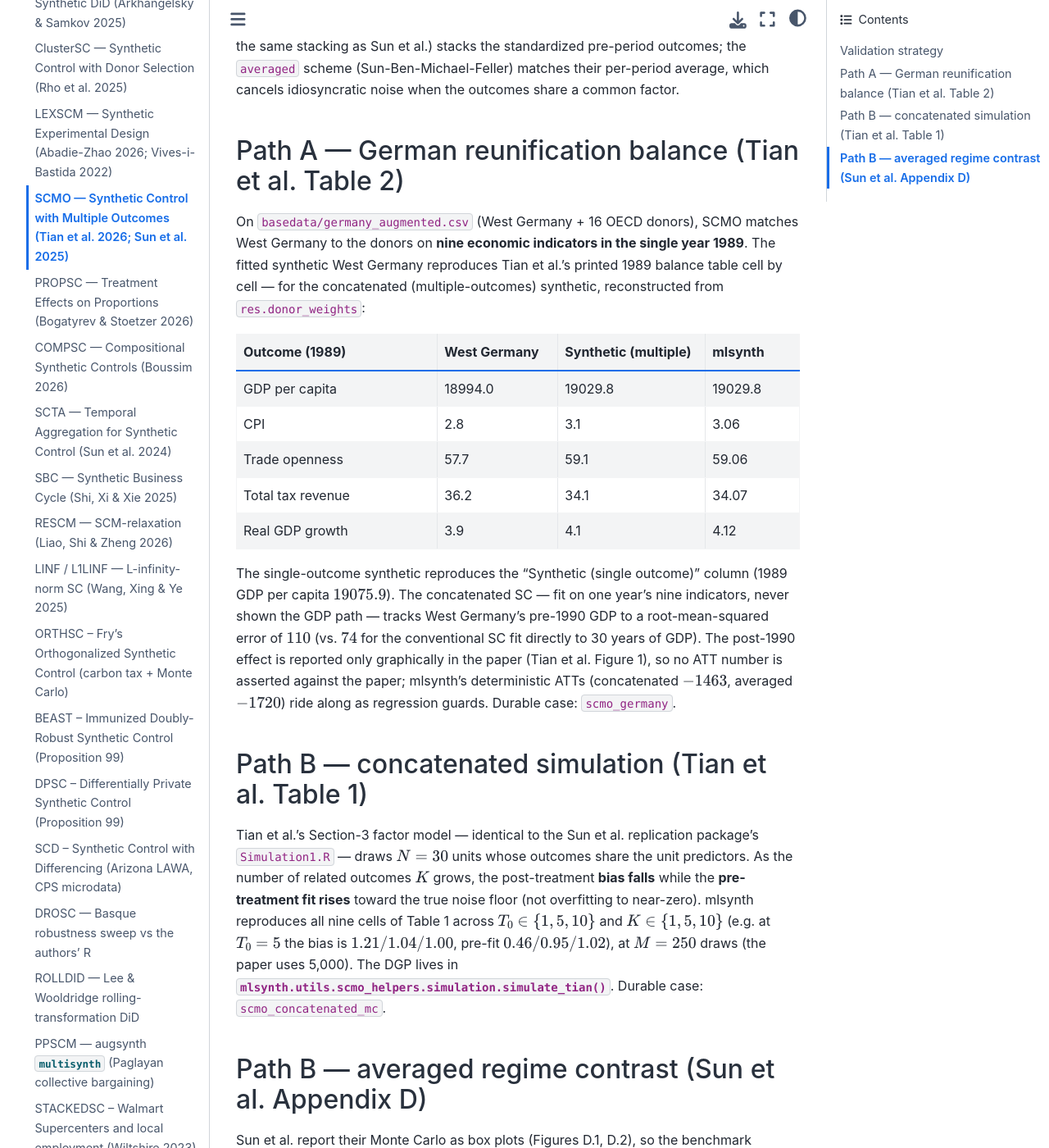
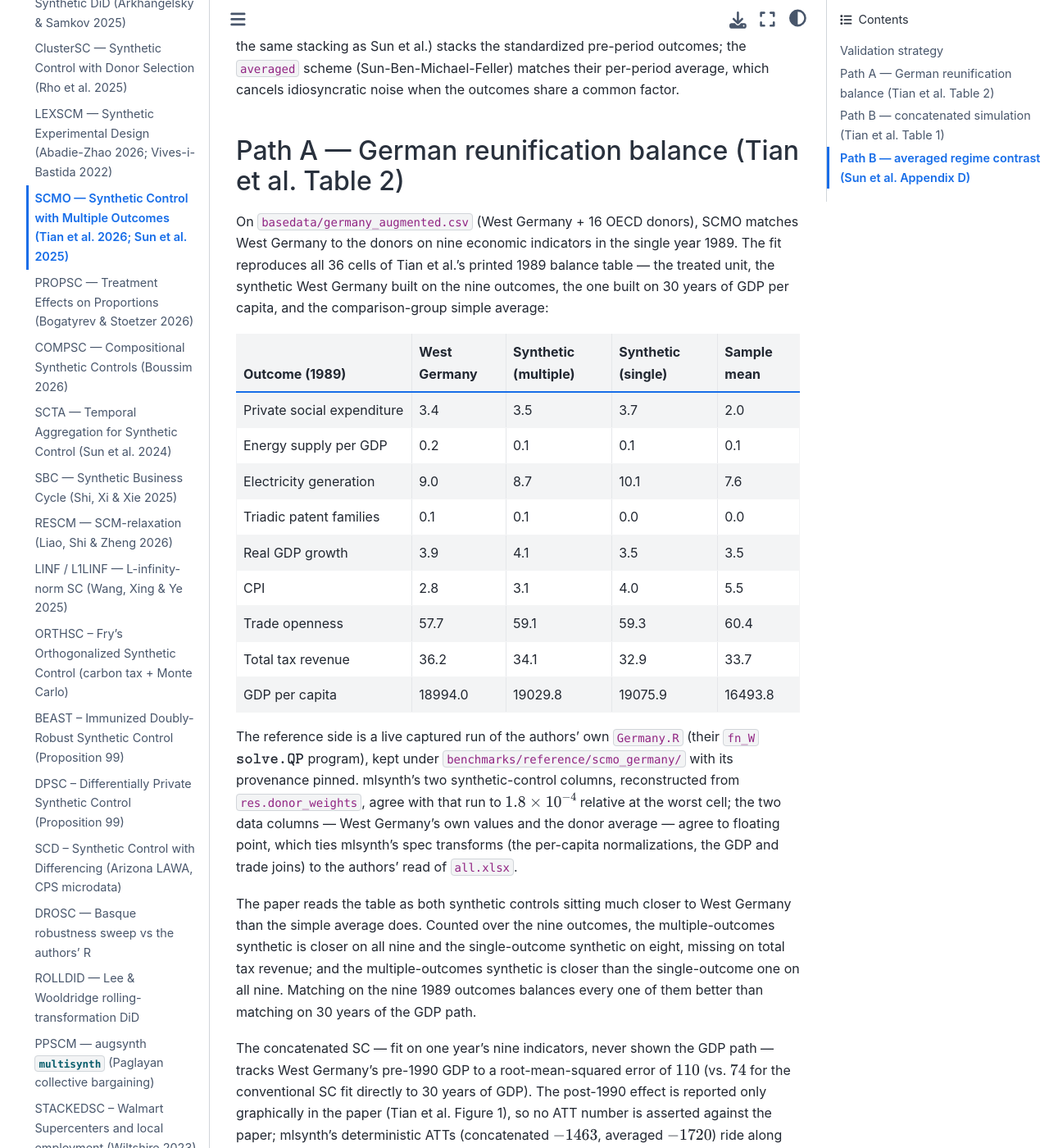
Before and after one commit to jgreathouse9/mlsynth, a Sphinx documentation site: the page built from docs/replications/scmo.rst, in a window 1280 px wide and 1400 px high, scrolled down 677 px. Shown: the whole window at 82% size. Built offline with Sphinx 7.4.7 and the Sphinx Book theme 1.1.4, drawn with Linux system fonts in a browser that asks for light colours; pages that are not in the unit, such as notebooks, are missing from menus; some of the changed text lies outside the part shown.

Commit message:
SCMO: benchmark the whole of Tian et al. Tables 1 and 2
The two SCMO cases covered a third of what the paper reports. Table 2 was
pinned on six of its 36 cells, Table 1 on 18 of its 36.

Table 2 (scmo_germany) now carries every cell: the four missing rows of the
multiple-outcomes column (private social expenditure, energy per GDP,
electricity and patents per capita), the eight missing cells of the
single-outcome column, and the comparison-group simple average, which was
absent entirely. The reference side is the authors' own Germany.R, extended
to print all four columns and re-captured (R 4.3.3, quadprog 1.5-8, same
input checksums; the six values it already emitted reproduce
byte-identically). The two synthetic-control columns agree with that run to
1.8e-4 relative at the worst cell, the two data columns to floating point,
which ties mlsynth's spec transforms to the authors' read of all.xlsx. The
paper's reading of the table is pinned as counts: the multiple-outcomes
synthetic is closer to West Germany than the donor average on nine of nine
outcomes, the single-outcome synthetic on eight (it misses on total tax
revenue), and the multiple-outcomes synthetic beats the single-outcome one
on all nine.

Table 1 (scmo_concatenated_mc) gains the standard-deviation column for the
three plain arms and the augmented SC (K = 10) column, which was not run at
all. mlsynth reaches it with augment="ridge" on the concatenated scheme, the
penalty chosen by cross-validation; its nine cells land within 0.07 of the
printed table, the same distance as the plain arms, despite the one step
where the implementations differ (mlsynth standardizes the matching columns
by their cross-unit SD, the augsynth call the authors make works on the raw
stacked series). On identical draws the augmentation lowers the ten-outcome
SC's bias at all three T0, by 0.014 / 0.023 / 0.030 against the 0.00 / 0.03 /
0.03 the paper prints, and leaves the pre-treatment fit above the
single-outcome floor. Both are pinned as paired counts.

Both cases pass: 43/43 metrics for scmo_germany, 40/40 for
scmo_concatenated_mc (98s at M = 250).

Co-Authored-By: Claude Opus 5 <noreply@anthropic.com>
Claude-Session: https://claude.ai/code/session_01MTkpqVm4YyjupGiV9YUk2r

```diff
--- a/docs/benchmarks.rst
+++ b/docs/benchmarks.rst
@@ -147,7 +147,7 @@ Path A — empirical replications
    * - ``sbc_germany``
      - SBC German reunification
    * - ``scmo_germany``
-     - Tian et al. West Germany balance
+     - Tian et al. West Germany balance, all 36 cells of Table 2 (both synthetic controls, both data columns) against a captured ``Germany.R`` run
    * - ``scpi_staggered``
      - scpi staggered point estimates, Germany (Cattaneo et al. 2025)
    * - ``scpi_staggered_pi``
@@ -270,7 +270,7 @@ Path B — Monte Carlo / simulation
    * - ``scmo_averaged_mc``
      - Sun averaged regime geometry
    * - ``scmo_concatenated_mc``
-     - Tian Table 1 / Sun Sim1
+     - Tian Table 1 / Sun Sim1, all 36 cells: fit, bias and SD for the conventional, five- and ten-outcome, and ridge-augmented SC
    * - ``seq_sdid_mc``
      - SSDiD vs DiD coverage/RMSE
    * - ``shc_recovery_mc``
--- a/docs/replications/scmo.rst
+++ b/docs/replications/scmo.rst
@@ -20,7 +20,7 @@ Validation strategy
 
 The two SCMO papers share the German-reunification illustration and tell the
 same story from two angles: matching the synthetic control on *several related
-outcomes* —, not a single long outcome trajectory — sharpens the
+outcomes* — not a single long outcome trajectory — sharpens the
 identification of the latent factors and reduces post-treatment bias. The
 ``concatenated`` scheme (Tian-Lee-Panchenko, following the same stacking as Sun
 et al.) stacks the standardized pre-period outcomes; the ``averaged`` scheme
@@ -31,49 +31,91 @@ Path A — German reunification balance (Tian et al. Table 2)
 -----------------------------------------------------------
 
 On ``basedata/germany_augmented.csv`` (West Germany + 16 OECD donors), SCMO
-matches West Germany to the donors on **nine economic indicators in the single
-year 1989**. The fitted synthetic West Germany reproduces Tian et al.'s printed
-1989 balance table cell by cell — for the concatenated (multiple-outcomes)
-synthetic, reconstructed from ``res.donor_weights``:
+matches West Germany to the donors on nine economic indicators in the single
+year 1989. The fit reproduces all 36 cells of Tian et al.'s printed 1989 balance
+table — the treated unit, the synthetic West Germany built on the nine outcomes,
+the one built on 30 years of GDP per capita, and the comparison-group simple
+average:
 
 .. list-table::
    :header-rows: 1
-   :widths: 30 18 22 14
+   :widths: 30 16 18 18 14
 
    * - Outcome (1989)
      - West Germany
      - Synthetic (multiple)
-     - mlsynth
+     - Synthetic (single)
+     - Sample mean
+   * - Private social expenditure
+     - 3.4
+     - 3.5
+     - 3.7
+     - 2.0
+   * - Energy supply per GDP
+     - 0.2
+     - 0.1
+     - 0.1
+     - 0.1
+   * - Electricity generation
+     - 9.0
+     - 8.7
+     - 10.1
+     - 7.6
+   * - Triadic patent families
+     - 0.1
+     - 0.1
+     - 0.0
+     - 0.0
+   * - Real GDP growth
+     - 3.9
+     - 4.1
+     - 3.5
+     - 3.5
+   * - CPI
+     - 2.8
+     - 3.1
+     - 4.0
+     - 5.5
+   * - Trade openness
+     - 57.7
+     - 59.1
+     - 59.3
+     - 60.4
+   * - Total tax revenue
+     - 36.2
+     - 34.1
+     - 32.9
+     - 33.7
    * - GDP per capita
      - 18994.0
      - 19029.8
-     - 19029.8
-   * - CPI
-     - 2.8
-     - 3.1
-     - 3.06
-   * - Trade openness
-     - 57.7
-     - 59.1
-     - 59.06
-   * - Total tax revenue
-     - 36.2
-     - 34.1
-     - 34.07
-   * - Real GDP growth
-     - 3.9
-     - 4.1
-     - 4.12
+     - 19075.9
+     - 16493.8
 
-The single-outcome synthetic reproduces the "Synthetic (single outcome)" column
-(1989 GDP per capita :math:`19075.9`). The concatenated SC — fit on one year's
-nine indicators, never shown the GDP path — tracks West Germany's pre-1990 GDP to
-a root-mean-squared error of :math:`110` (vs. :math:`74` for the conventional SC
-fit directly to 30 years of GDP). The post-1990 effect is reported only
-graphically in the paper (Tian et al. Figure 1), so no ATT number is asserted
-against the paper; mlsynth's deterministic ATTs (concatenated :math:`-1463`,
-averaged :math:`-1720`) ride along as regression guards. Durable case:
-``scmo_germany``.
+The reference side is a live captured run of the authors' own ``Germany.R``
+(their ``fn_W`` :math:`\texttt{solve.QP}` program), kept under
+``benchmarks/reference/scmo_germany/`` with its provenance pinned. mlsynth's two
+synthetic-control columns, reconstructed from ``res.donor_weights``, agree with
+that run to :math:`1.8 \times 10^{-4}` relative at the worst cell; the two data
+columns — West Germany's own values and the donor average — agree to floating
+point, which ties mlsynth's spec transforms (the per-capita normalizations, the
+GDP and trade joins) to the authors' read of ``all.xlsx``.
+
+The paper reads the table as both synthetic controls sitting much closer to West
+Germany than the simple average does. Counted over the nine outcomes, the
+multiple-outcomes synthetic is closer on all nine and the single-outcome
+synthetic on eight, missing on total tax revenue; and the multiple-outcomes
+synthetic is closer than the single-outcome one on all nine. Matching on the
+nine 1989 outcomes balances every one of them better than matching on 30 years
+of the GDP path.
+
+The concatenated SC — fit on one year's nine indicators, never shown the GDP
+path — tracks West Germany's pre-1990 GDP to a root-mean-squared error of
+:math:`110` (vs. :math:`74` for the conventional SC fit directly to 30 years of
+GDP). The post-1990 effect is reported only graphically in the paper (Tian et
+al. Figure 1), so no ATT number is asserted against the paper; mlsynth's
+deterministic ATTs (concatenated :math:`-1463`, averaged :math:`-1720`) ride
+along as regression guards. Durable case: ``scmo_germany``.
 
 Path B — concatenated simulation (Tian et al. Table 1)
 ------------------------------------------------------
@@ -81,12 +123,27 @@ Path B — concatenated simulation (Tian et al. Table 1)
 Tian et al.'s Section-3 factor model — identical to the Sun et al. replication
 package's ``Simulation1.R`` — draws :math:`N = 30` units whose outcomes share the
 unit predictors. As the number of related outcomes :math:`K` grows, the
-post-treatment **bias falls** while the **pre-treatment fit rises** toward the
-true noise floor (not overfitting to near-zero). mlsynth reproduces all
-nine cells of Table 1 across :math:`T_0 \in \{1, 5, 10\}` and
-:math:`K \in \{1, 5, 10\}` (e.g. at :math:`T_0 = 5` the bias is
-:math:`1.21 / 1.04 / 1.00`, pre-fit :math:`0.46 / 0.95 / 1.02`), at
-:math:`M = 250` draws (the paper uses 5,000). The DGP lives in
+post-treatment bias falls while the pre-treatment fit rises toward the true
+noise floor (not overfitting to near-zero). mlsynth reproduces all 36 cells of
+Table 1 — the pre-treatment fit, the average absolute bias, and the standard
+deviation of the post-period gap, for each of the four estimators at
+:math:`T_0 \in \{1, 5, 10\}`. At :math:`T_0 = 5`, across the conventional SC,
+the five- and ten-outcome SC and the augmented SC, the bias is
+:math:`1.21 / 1.04 / 1.00 / 0.97`, the pre-fit :math:`0.46 / 0.95 / 1.02 / 0.95`
+and the gap's standard deviation :math:`1.53 / 1.31 / 1.26 / 1.22`. The run uses
+:math:`M = 250` draws (the paper uses 5,000).
+
+The fourth estimator is the paper's augmented SC: the same ten-outcome design
+under a ridge-augmented fit (``augment="ridge"``, the penalty chosen by
+cross-validation), which the paper reports as cutting the bias further where the
+pre-treatment fit is imperfect. mlsynth lands every cell of that column within
+:math:`0.07` of the printed value, the same distance as the three plain columns,
+though the two implementations differ in one step: mlsynth standardizes the
+matching columns by their cross-unit SD and ``augsynth``, which the authors
+call, works on the raw stacked series. On identical draws the augmentation
+lowers the ten-outcome SC's bias at all three :math:`T_0` (by
+:math:`0.014 / 0.023 / 0.030`, the size of the gain the paper prints) and leaves
+the pre-treatment fit above the single-outcome floor. The DGP lives in
 :func:`mlsynth.utils.scmo_helpers.simulation.simulate_tian`. Durable case:
 ``scmo_concatenated_mc``.
 
```
Also changed, not shown: docs/replications.rst (+7 -5 lines), 6 other files.
